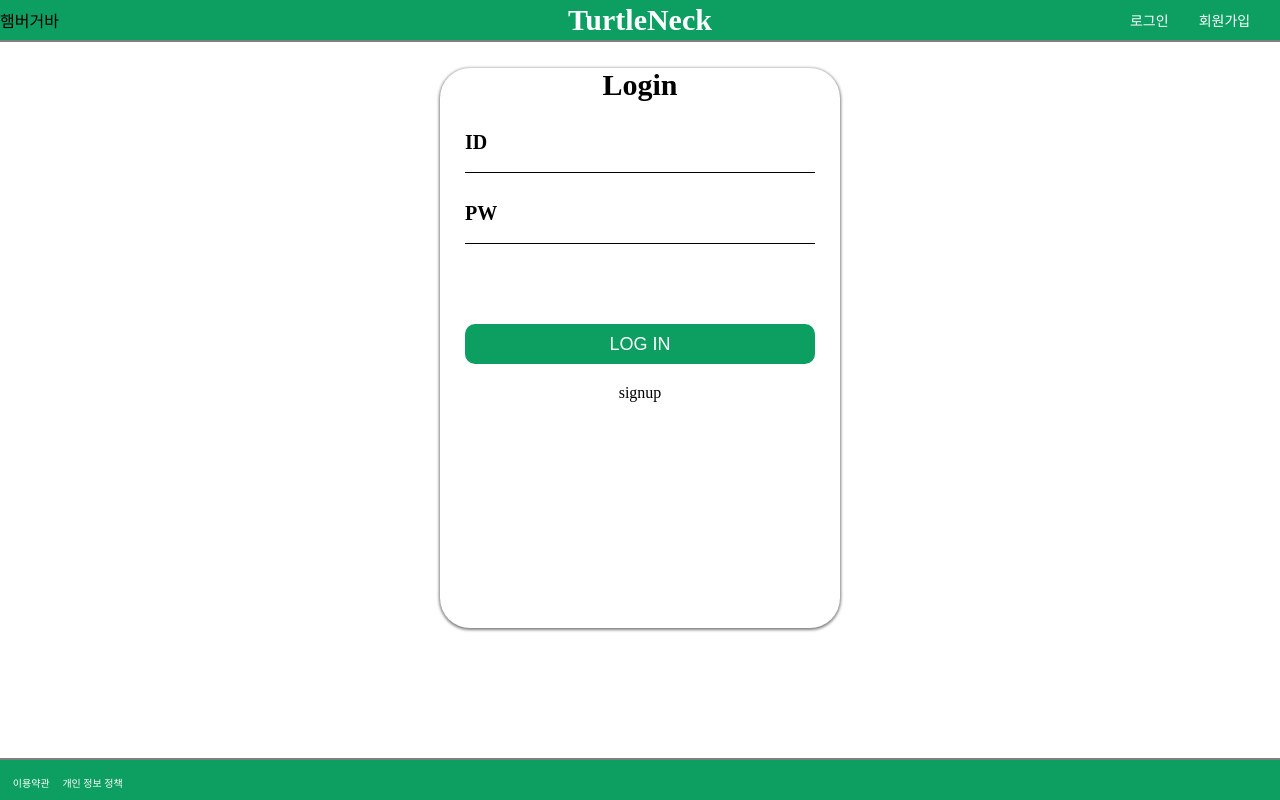
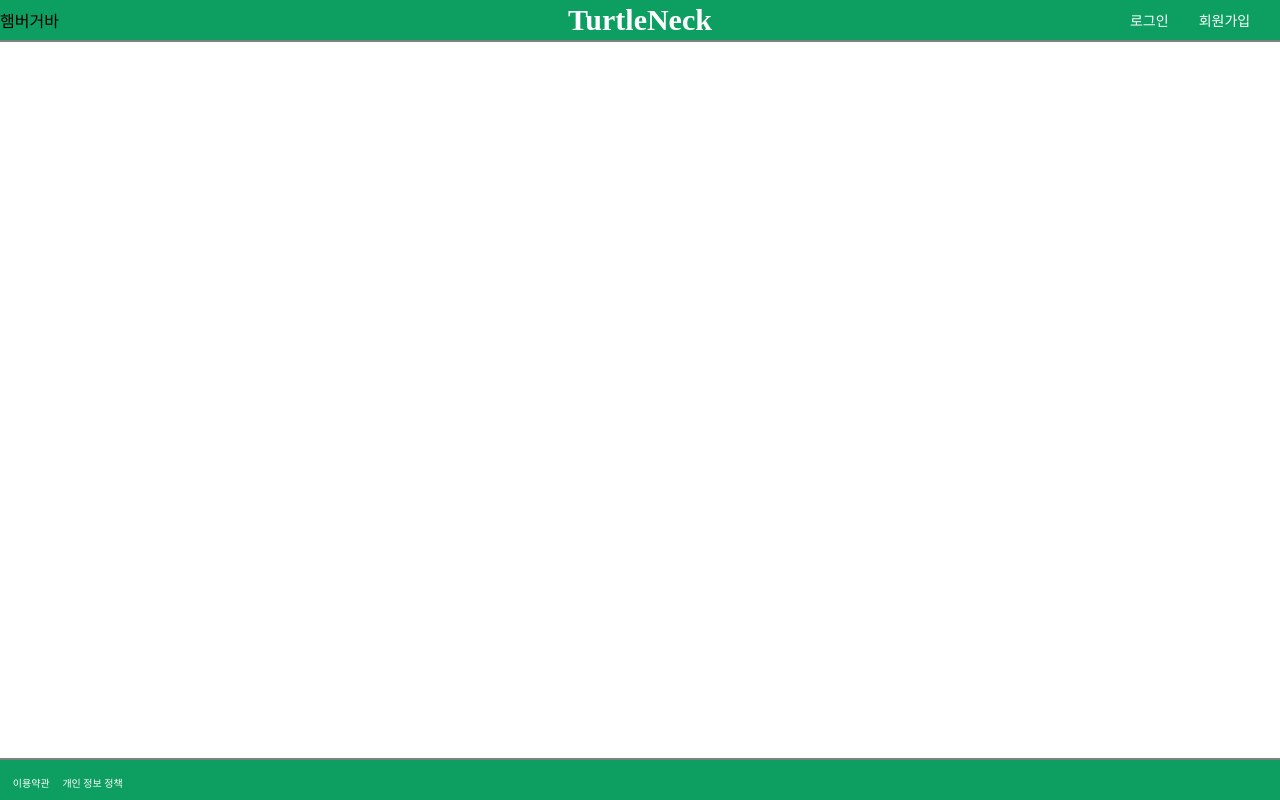
Before and after one commit to Mju-Capstone-TurtleNeck/TurtleNeck_Front, a React (Create React App) app: page /#/Login in a window 1280 px wide. Built offline with nearby package versions, Linux system fonts and the light colour scheme.

Commit message:
Revert "sd"
This reverts commit 0e3247963570de81be124e198ccb766a41c7335c.

```diff
--- a/src/Routes/Login/LoginPresenter.js
+++ b/src/Routes/Login/LoginPresenter.js
@@ -2,84 +2,13 @@ import React from "react";
 import Helmet from "react-helmet";
 import Header from "../../Components/Header";
 import Footer from "../../Components/Footer";
-import styled from "styled-components";
-const Section = styled.div`
-  text-align: center;
-`;
-const SectionBox = styled.div`
-  display: inline-block;
-  margin-top: 80px;
-  width: 400px;
-  height: 70vh;
-  margin-top: 60px;
-  border-radius: 30px;
-  border: white;
-  box-shadow: 0px 1px 3px 1px gray;
-`;
-const Title = styled.div`
-  font-size: 30px;
-  font-weight: 600;
-`;
-const BtnSignUp = styled.button`
-  margin: 20px;
-  width: 350px;
-  height: 40px;
-  color: white;
-  border: white;
-  border-radius: 10px;
-  font-size: 18px;
-  background: ${(props) => (props.disabled ? "#CAE9DA" : "#0D9E61")};
-  cursor: ${(props) => (props.disabled ? "default" : "pointer")};
-`;
-const Input = styled.input`
-  font-size: 20px;
-  display: flex;
-  width: 280px;
-  height: 30px;
-  border: none;
-  align: right;
-  &:focus {
-    outline: none;
-  }
-`;
-const InputClass = styled.div`
-  font-size: 20px;
-  font-weight: 600;
-  vertical-align: -10px;
-`;
-const InputDiv = styled.div`
-  margin-top: 10px;
-  display: flex;
-  justify-content: space-between;
-  align-items: center;
-  left: 0;
-  top: 0;
-  width: 350px;
-  height: 60px;
-  border-bottom: 1px solid black;
-`;
+
 const LoginPresenter = () => (
   <>
     <Helmet>
       <title>Login | TurtleNeck</title>
     </Helmet>
     <Header />
-    <Section>
-      <SectionBox>
-        <Title>Login</Title>
-        <div style={{ display: "inline-block" }}>
-          <InputDiv>
-            <InputClass>ID</InputClass> <Input></Input>
-          </InputDiv>
-          <InputDiv style={{ marginBottom: "60px" }}>
-            <InputClass>PW</InputClass> <Input type="password"></Input>
-          </InputDiv>
-        </div>
-
-        <BtnSignUp>LOG IN</BtnSignUp>
-        <div>signup</div>
-      </SectionBox>
-    </Section>
     <Footer />
   </>
 );
```
